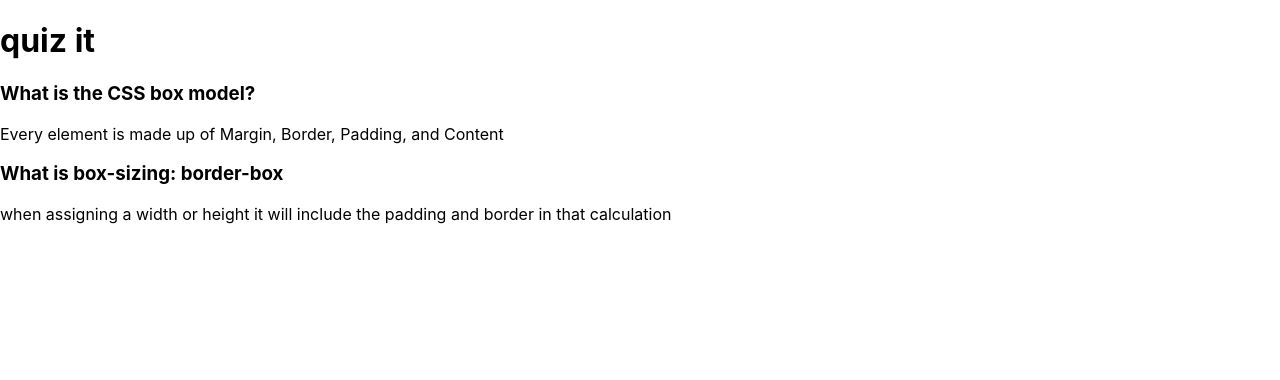
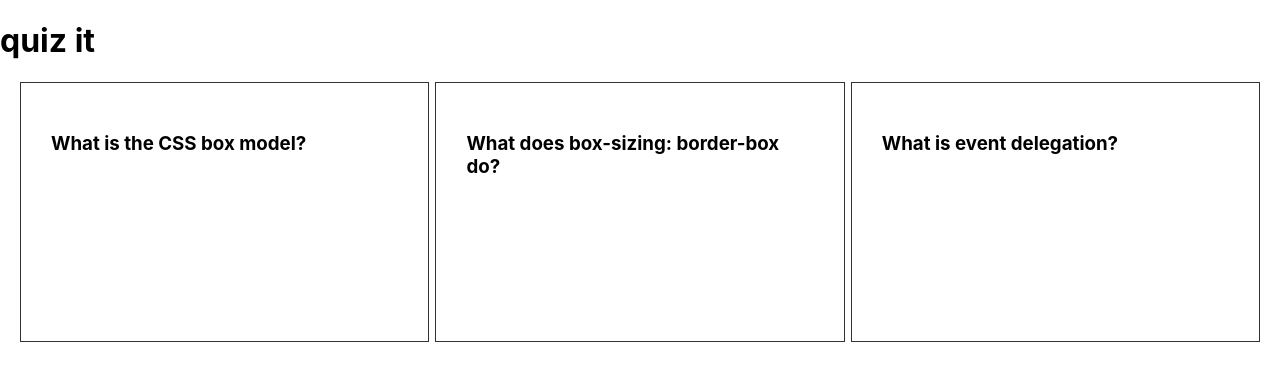
Before and after one commit to colorlessenergy/quizit, a Next.js app: page / in a window 1280 px wide. Shown: the top 380 px of the page. Built offline with nearby package versions, Linux system fonts and the light colour scheme.

Commit message:
Add 1 question and css to the questions

```diff
--- /dev/null
+++ b/pages/Home.module.css
@@ -0,0 +1,30 @@
+.questions {
+  margin: 0 20px;
+
+  display: flex;
+  justify-content: space-between;
+}
+
+.question {
+  border: 1px solid #333;
+  min-height: 260px;
+  padding: 30px;
+  width: 33%;
+
+  cursor: pointer;
+
+  transition: all 0.3s ease;
+}
+
+.question:hover {
+  background-color: #f5f5f5;
+  box-shadow: 0 25px 50px -12px rgba(0, 0, 0, 0.25);
+}
+
+.question__answer {
+  line-height: 1.3;
+}
+
+.hidden {
+  display: none;
+}
--- a/pages/index.js
+++ b/pages/index.js
@@ -1,14 +1,25 @@
-import Head from 'next/head'
+import Head from 'next/head';
+
+import classes from './Home.module.css';
 
 export default function Home({ questions }) {
+
+  function displayAnswer(ev) {
+    return ev.currentTarget.querySelector('p').classList.toggle(classes['hidden']);
+  }
+
   let displayQuestions = questions.map(function ({question, answer}, index) {
     return (
-      <div key={index}>
+      <div
+        className={classes['question']}
+        key={index}
+        onClick={displayAnswer}>
         <h3>{question}</h3>
-        <p>{answer}</p>
+        <p className={[classes['hidden'], classes['question__answer']].join(' ')}>{answer}</p>
       </div>
     )
-  })
+  });
+
   return (
     <div>
       <Head>
@@ -20,12 +31,13 @@ export default function Home({ questions }) {
         quiz it
       </h1>
 
-      <div>
+      <div className={classes['questions']}>
         {displayQuestions}
       </div>
     </div>
-  )
+  );
 }
+
 
 // This function gets called at build time
 export function getStaticProps() {
@@ -35,8 +47,12 @@ export function getStaticProps() {
       answer: 'Every element is made up of Margin, Border, Padding, and Content'
     },
     {
-      question: 'What is box-sizing: border-box',
+      question: 'What does box-sizing: border-box do?',
       answer: 'when assigning a width or height it will include the padding and border in that calculation'
+    },
+    {
+      question: 'What is event delegation?',
+      answer: 'When clicking an element, the click event will travel through elements from outer to inner or from inner to outer and click them. It will travel from outer to inner if capture is set to true. By default it will travel from inner to outer, this is known as bubbling'
     }
   ]
 
```
